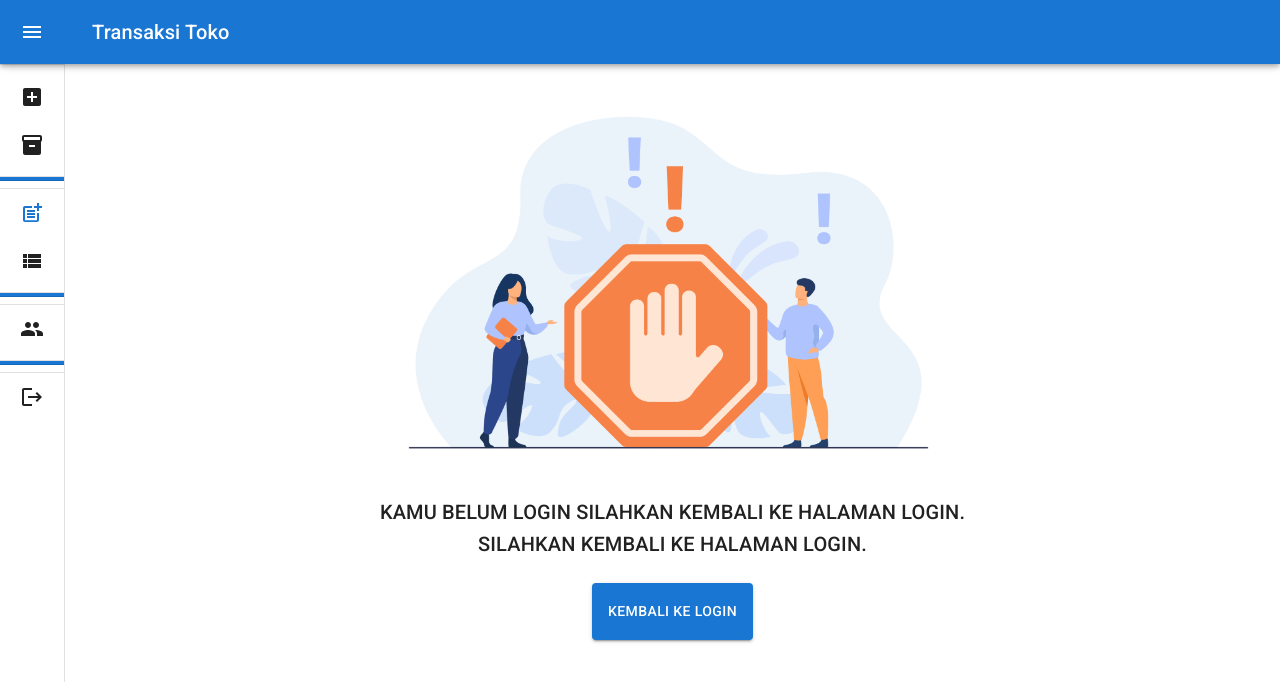
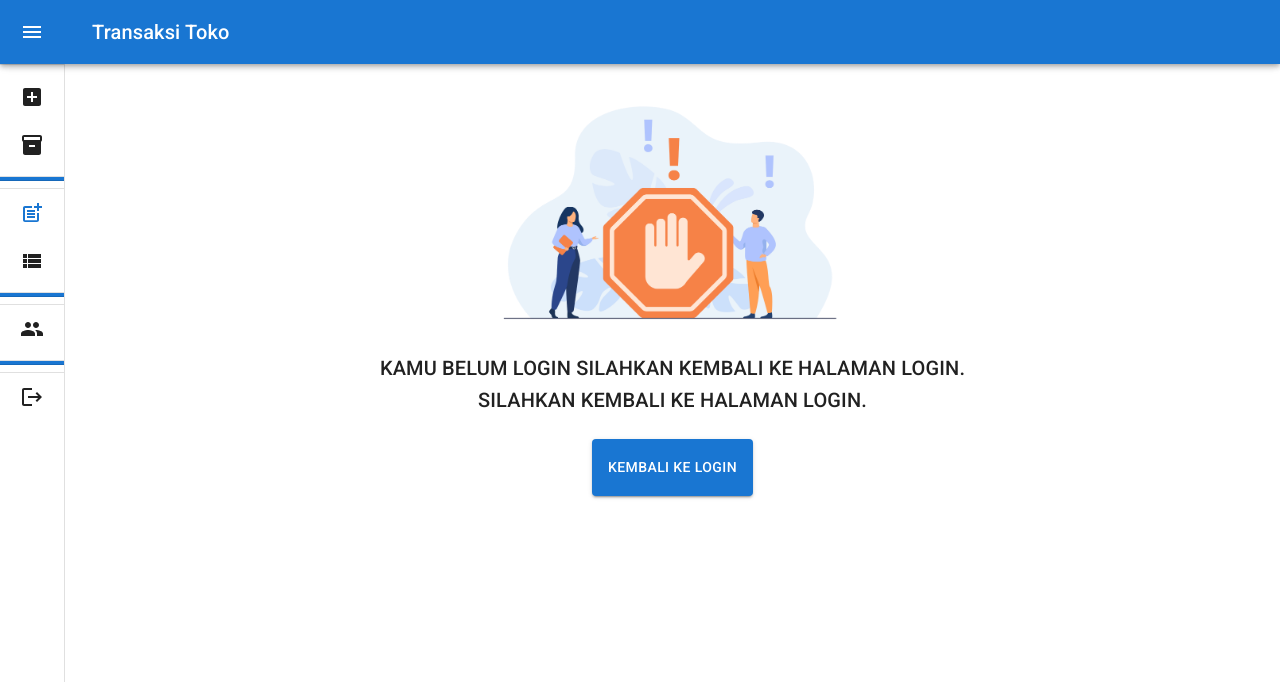
Before and after one commit to JohnJumon/order-record, a React (Vite) app in the folder frontend/: page /buat-transaksi in a window 1280 px wide. Shown: the top 682 px of the page. Built offline with nearby package versions, Linux system fonts and the light colour scheme; no server answers.

Commit message:
edit view

```diff
--- a/frontend/src/views/RequireAuth.tsx
+++ b/frontend/src/views/RequireAuth.tsx
@@ -25,11 +25,11 @@ export default function RequireAuth(props: Props) {
                 justifyContent="center"
                 mx="auto"
             >
-                <img src={noAccess} alt="noAccess" style={{ height: "50vh", marginBottom: "8px" }} />
-                <Typography variant="h6" gutterBottom style={{ textTransform: "uppercase", marginBottom: "0px", paddingBottom: "0px" }}>
+                <img src={noAccess} alt="noAccess" style={{ height: "20vw", marginBottom: "8px" }} />
+                <Typography variant="h6" gutterBottom style={{ textTransform: "uppercase", marginBottom: "0px", paddingBottom: "0px", textAlign:"center"}}>
                     Kamu belum login silahkan kembali ke halaman login.
                 </Typography>
-                <Typography variant="h6" gutterBottom style={{ textTransform: "uppercase", marginTop: "0px" }}>
+                <Typography variant="h6" gutterBottom style={{ textTransform: "uppercase", marginTop: "0px", textAlign:"center" }}>
                     Silahkan kembali ke halaman login.
                 </Typography>
                 <Button
```
